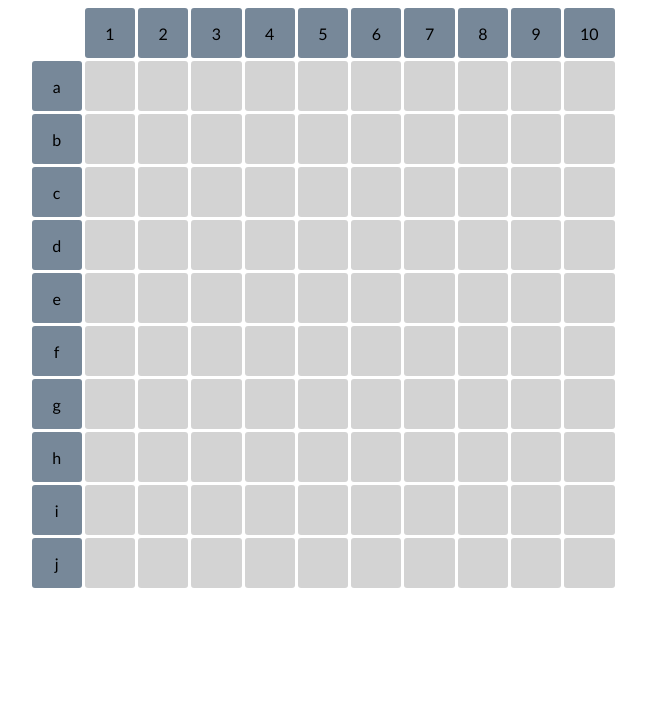
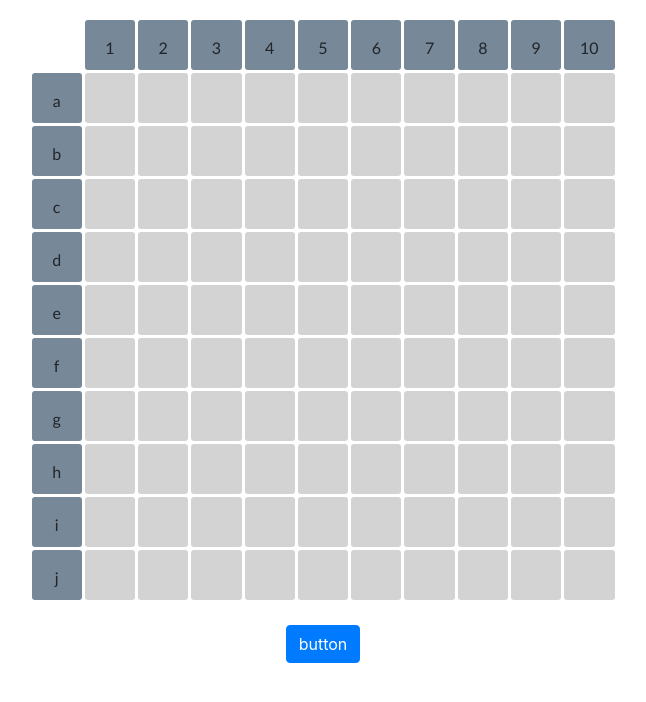
Before and after one commit to pjsteininger/bship, a website: page browser/bship.html in a window 1280 px wide. Both pictures are taken after a click on the element 426 px from the left and 86 px from the top of the page. Shown: the whole page, without its empty margins (317-963 px from the left). Drawn offline with nearby package versions, Linux system fonts and the light colour scheme.

Commit message:
working on making gameboard and adding boats

```diff
--- a/browser/bship.css
+++ b/browser/bship.css
@@ -3,15 +3,23 @@
     position: relative;
     display: inline-block;
     border-radius: 3px;
-    background-color: rgba(0, 0, 0, 0)
+    background-color: rgba(0, 0, 0, 0);
 }
 
 .col-label {
     background-color: lightslategray;
 }
 
+.col-label p {
+    margin-top: 1rem;
+}
+
 .row-label {
     background-color: lightslategray;
+}
+
+.row-label p {
+    margin-top: 1rem;
 }
 
 .play-square {
@@ -24,7 +32,7 @@
 
 .board {
     display: grid;
-    margin: auto;
+    margin: 20px auto;
     background-color: rgb(0, 0, 0, 0);
     width: 583px;
     grid-column-gap: 3px;
@@ -34,3 +42,11 @@
     text-align: center;
     font-family: 'Trebuchet MS', 'Lucida Sans Unicode', 'Lucida Grande', 'Lucida Sans', Arial, sans-serif;
 }
+
+.button-div {
+    text-align: center;
+    margin: 20px auto;
+}
+.btn {
+    margin: 5px;
+}
--- a/browser/bship.html
+++ b/browser/bship.html
@@ -6,6 +6,7 @@
     <meta http-equiv="X-UA-Compatible" content="IE=edge">
     <title>Page Title</title>
     <meta name="viewport" content="width=device-width, initial-scale=1">
+    <link rel="stylesheet" type="text/css" media="screen" href="https://stackpath.bootstrapcdn.com/bootstrap/4.1.3/css/bootstrap.min.css" />
     <link rel="stylesheet" type="text/css" media="screen" href="bship.css" />
     <script src="https://code.jquery.com/jquery-3.3.1.min.js" integrity="sha256-FgpCb/KJQlLNfOu91ta32o/NMZxltwRo8QtmkMRdAu8="
         crossorigin="anonymous"></script>
--- a/browser/bship.js
+++ b/browser/bship.js
@@ -6,7 +6,7 @@
  */
 function appendMultiple(appThis, appTo, num) {
     for (var i = 0; i < num; i++) {
-        appThis.append(appTo.clone());
+        appTo.append(appThis.clone());
     }
 }
 /**
@@ -39,10 +39,10 @@ function generateBoard(rows, cols) {
     var rowLabelSquare = square.clone().addClass("row-label");
     var playSquare = square.clone().addClass("play-square");
     board.append(square.clone());
-    appendMultiple(board, colLabelSqure, 10);
+    appendMultiple(colLabelSqure, board, 10);
     for (var i = 0; i < 10; i++) {
         board.append(rowLabelSquare.clone());
-        appendMultiple(board, playSquare, 10);
+        appendMultiple(playSquare, board, 10);
     }
     board.find(".col-label").each(function (index) {
         $(this).append($("<p>").text(colArr[index]));
@@ -54,7 +54,12 @@ function generateBoard(rows, cols) {
         var numCoord = colArr[Math.floor(index / 10)];
         var abcCoord = rowArr[index % 10];
         this.setAttribute("data-coord", abcCoord + numCoord);
+
         $(this).on("click", function () {
+            if (boat) {
+                console.log("boat!");
+
+            }
             // $.post("/api/"+this.dataset.coord, function(res) {
             //     console.log(res);
             // });
@@ -62,6 +67,48 @@ function generateBoard(rows, cols) {
     });
     return board;
 }
-$(document).ready(function() {
-    $("body").append(generateBoard(10,10));
+var boat = false;
+var boatLength = 4;
+$(document).ready(function () {
+    $("body").append(generateBoard(10, 10));
+    var btn = $("<button type='button' class='btn btn-primary'>").text("button");
+    btn.on("click", function () {
+        boat = !boat;
+    });
+    var div = $("<div>").addClass("button-div");
+    div.append(btn);
+    $("body").append(div);
+    $(".play-square").hover(function (e) {
+        var arr = $(".play-square");
+        var index = arr.index(this);
+        if (boat) {
+            if (index < 100 - (boatLength - 1) * 10) {
+                arr = arr.slice(index, index + 40);
+                arr.splice(1, 9);
+                arr.splice(2, 9);
+                arr.splice(3, 9);
+                arr.splice(4, 9);
+                $(arr).css("background-color", function () {
+                    if (e.type === "mouseenter") {
+                        return "rgb(30,30,150,0.4)";
+                    } else if (e.type === "mouseleave") {
+                        return "lightgray";
+                    }
+                });
+            } else {
+
+            }
+        } else {
+            if (index % 10 <= 10 - boatLength) {
+                $(arr.slice(index, index + 4)).css("background-color", function () {
+                    if (e.type === "mouseenter") {
+                        return "rgb(30,30,150,0.4)";
+                    } else if (e.type === "mouseleave") {
+                        return "lightgray";
+                    }
+                });
+            }
+        }
+    });
+
 });
```
